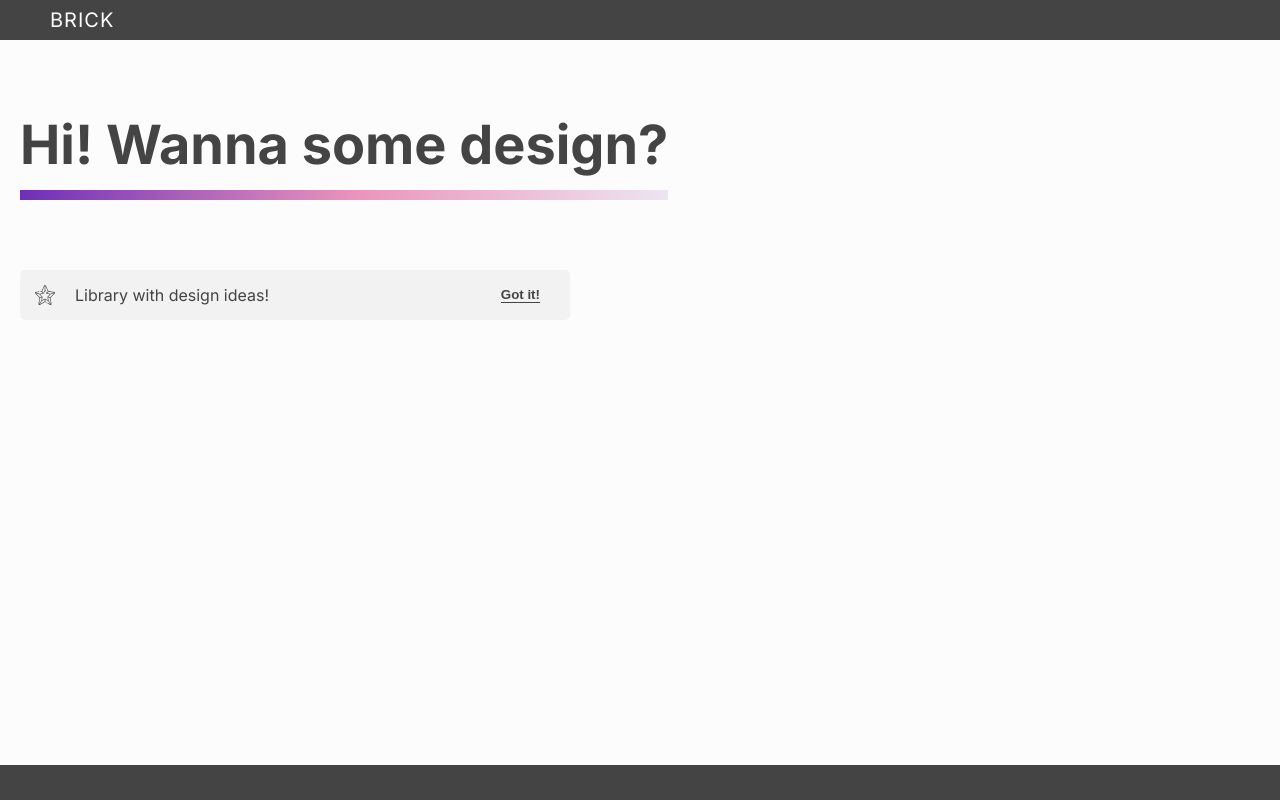
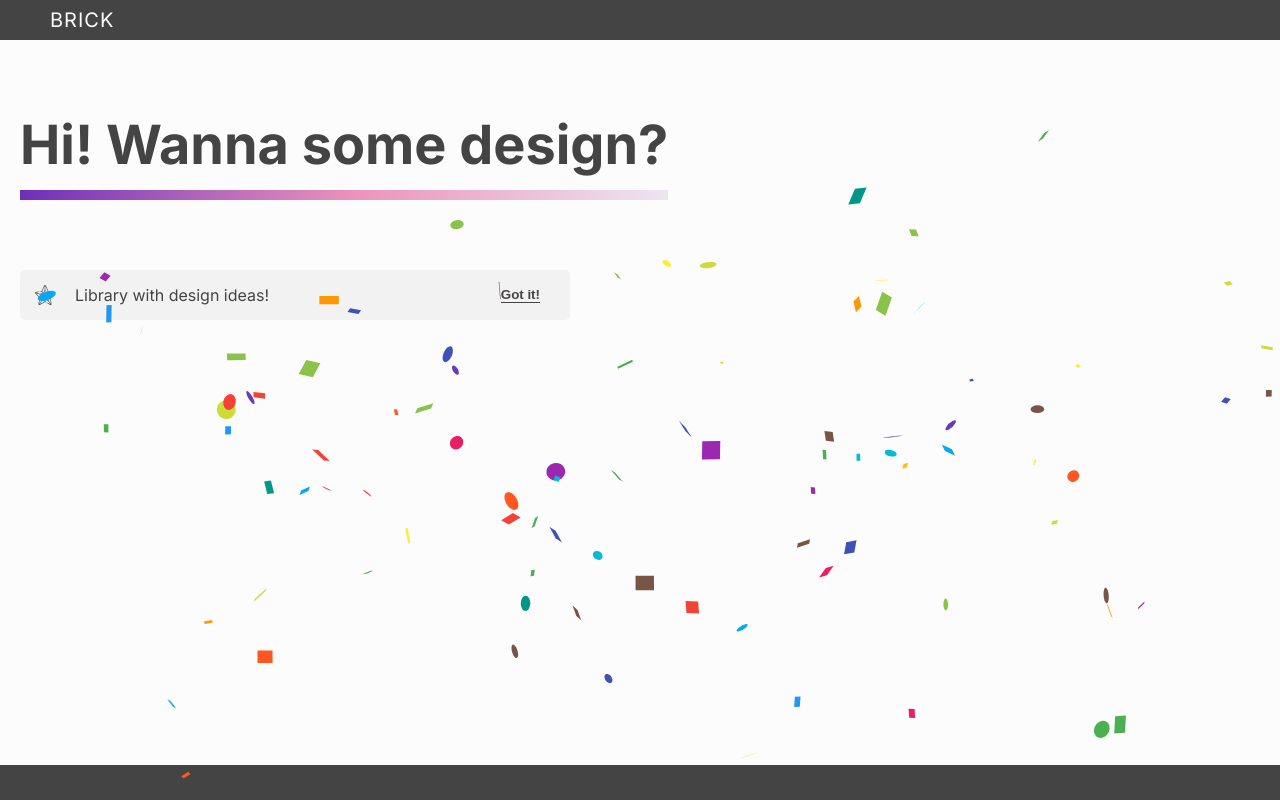
Before and after one commit to serozhkohanna/design-brick, a React (Create React App) app: page / in a window 1280 px wide. Both pictures are taken after a click on the button "Got it!". Built offline with nearby package versions, Linux system fonts and the light colour scheme.

Commit message:
Set animation.

```diff
--- a/package.json
+++ b/package.json
@@ -11,6 +11,7 @@
     "@types/react": "^16.9.49",
     "@types/react-dom": "^16.9.8",
     "react": "^16.13.1",
+    "react-confetti": "^6.0.0",
     "react-dom": "^16.13.1",
     "react-scripts": "3.4.3",
     "typescript": "^3.7.5"
--- a/src/components/Hero/Hero.tsx
+++ b/src/components/Hero/Hero.tsx
@@ -1,17 +1,20 @@
-import React from "react";
+import React, { useState } from "react";
 import './Hero.scss';
 import Notification from "../Notification/Notification";
+import Confetti from 'react-confetti'
 
 const Hero = () => {
+  const [isAnimated, setAnimated] = useState(false);
   const runAnimation = () => {
-	console.log('run animation')
+	setAnimated(true);
   }
 
   return <section className='hero-section'>
 	<div className="hero-title">
 	  Hi! Wanna some design?
 	</div>
-	<Notification setClick={runAnimation} text='Library with design ideas!' btnText='Got it!' />
+	<Notification setClick={runAnimation} text='Library with design ideas!' btnText='Got it!'/>
+	{isAnimated && <Confetti recycle={false} tweenDuration={1000}/>}
   </section>
 }
 
```
Also changed, not shown: 1 other file (tests, documents, lock files or other folders).
